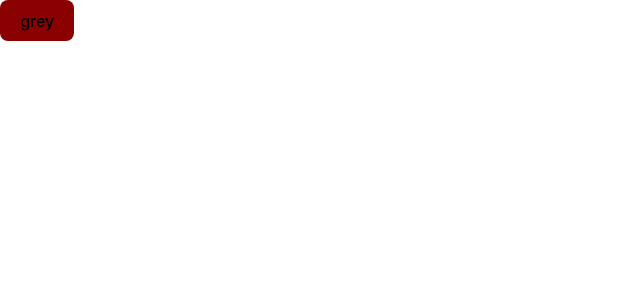
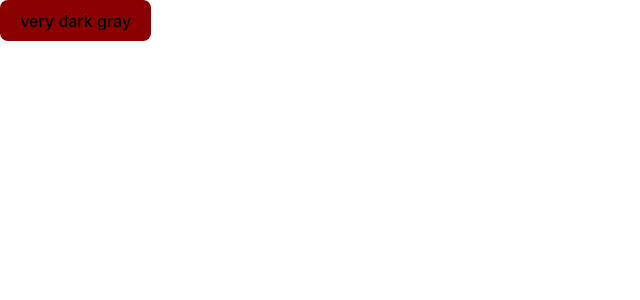
Before and after one commit to hychan48/toggle-click, a Vue app: page / in a window 1280 px wide. Shown: the top 300 px of the page, without its empty margins (0-640 px from the left). Built offline with nearby package versions, Linux system fonts and the light colour scheme.

Commit message:
updated background color name to very dark gray (#181818) from vite + updated title

```diff
--- a/src/App.vue
+++ b/src/App.vue
@@ -7,7 +7,7 @@
 <template>
     <div>
       <button class="topleft" @click="buttonClickEvent" v-text="toggleName"
-              :title="'toggle color to '+(!bLazy ? 'grey': 'black')"/>
+              :title="'toggle color to '+(!bLazy ? 'very dark gray': 'black')"/>
     </div>
 </template>
 <script>
@@ -20,7 +20,7 @@ export default {
   },
   computed: {
     toggleName() {
-      let tmp = this.bLazy ? 'grey': 'black'
+      let tmp = this.bLazy ? 'very dark gray': 'black'
       return tmp
     }
   },
```
Also changed, not shown: 1 other file (tests, documents, lock files or other folders).
